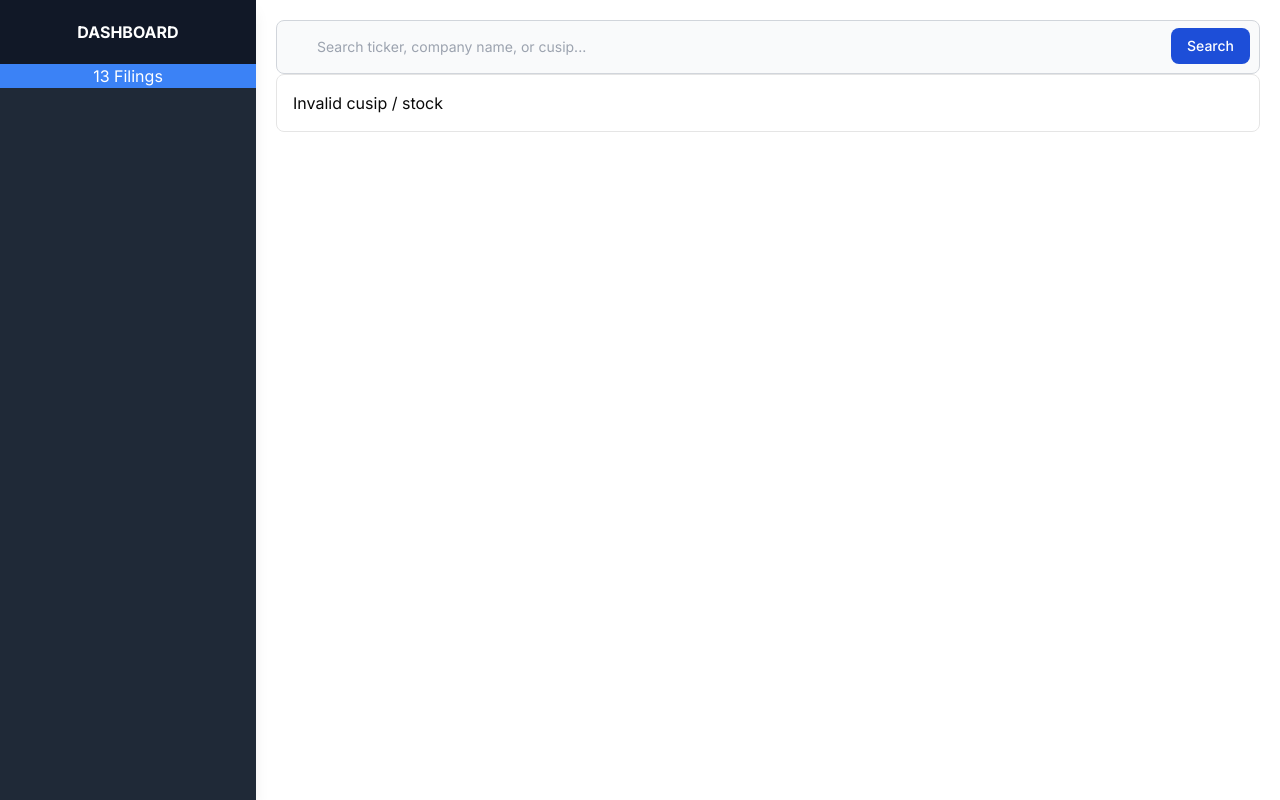
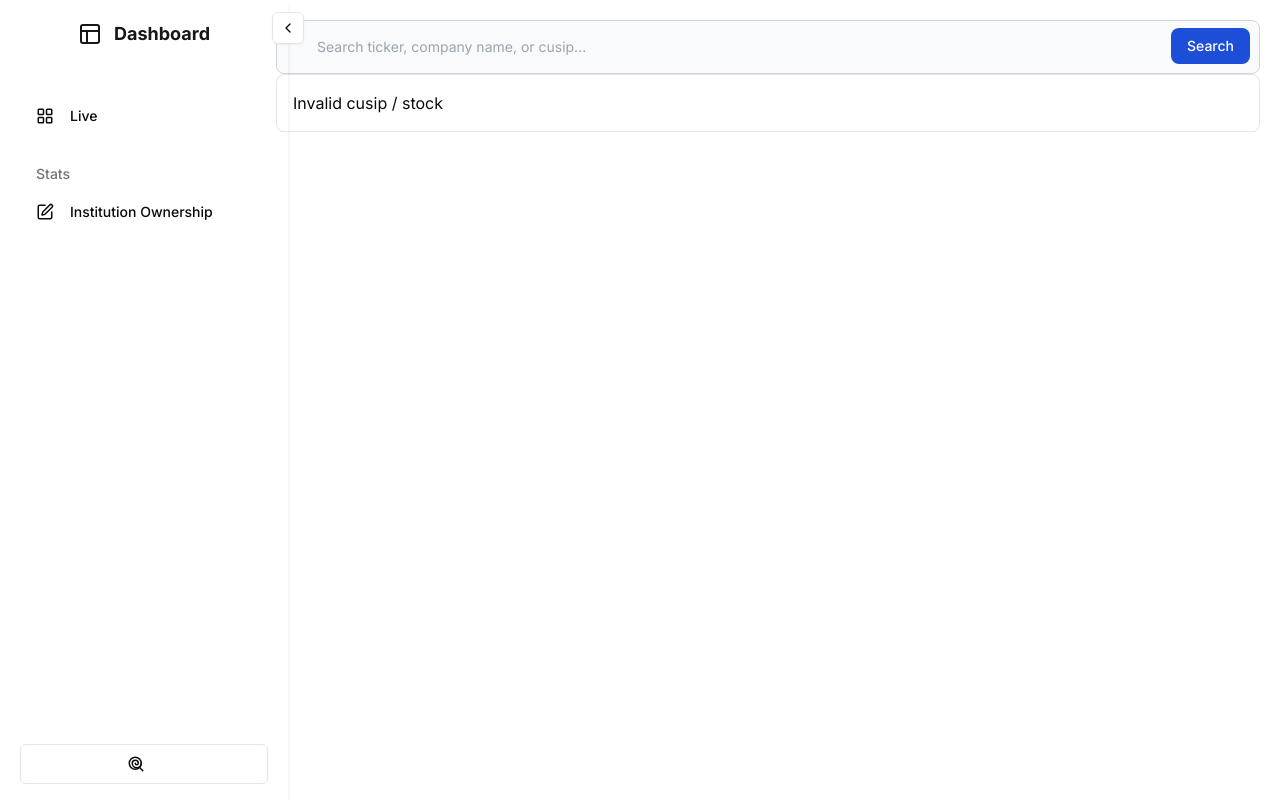
Before and after one commit to chokychou/13f, a Next.js app in the folder src/webapp/: page / in a window 1280 px wide. Built offline with nearby package versions, Linux system fonts and the light colour scheme.

Commit message:
migrate tab function with new ui

```diff
--- a/src/webapp/src/app/components/BodyClient.js
+++ b/src/webapp/src/app/components/BodyClient.js
@@ -1,7 +1,7 @@
 "use client";
 
 import { useState, useEffect } from 'react'
-import { tabs } from "./tab_list"
+import { tabs } from "../../lib/tab_list"
 import ThirteenF from "./ThirteenF";
 import SearchForm from "./SearchForm";
 
--- a/src/webapp/src/app/components/NavBarClient.js
+++ b/src/webapp/src/app/components/NavBarClient.js
@@ -1,38 +1,58 @@
 "use client";
+import { Menu } from "@/components/admin-panel/menu";
+import { SidebarToggle } from "@/components/admin-panel/sidebar-toggle";
+import { Button } from "@/components/ui/button";
+import { useSidebar } from "@/hooks/use-sidebar";
+import { useStore } from "@/hooks/use-store";
+import { cn } from "@/lib/utils";
+import { PanelsTopLeft } from "lucide-react";
+import Link from "next/link";
 
-import React from "react";
-import { useState, useEffect } from 'react'
-import Button from 'react-bootstrap/Button';
-import { tabs } from "./tab_list"
+export default function NavBarClient({selectedTabCallback}) {
 
-function RenderSidebar({ callback }) {
-  const [selectedTab, setSelectedTab] = useState(tabs._13_filings);
+  const sidebar = useStore(useSidebar, (x) => x);
 
-  const handleTabClick = (tabName) => {
-    setSelectedTab(tabName);
-    if (callback) {
-      callback(tabName);
-    }
-  };
+  if (!sidebar) return null;
+  const { isOpen, toggleOpen, getOpenState, setIsHover, settings } = sidebar;
 
   return (
-    <>
-      <div className="flex items-center justify-center h-16 bg-gray-900">
-        <span className="text-white font-bold uppercase">Dashboard</span>
+    <aside
+      className={cn(
+        "fixed top-0 left-0 z-20 h-screen -translate-x-full lg:translate-x-0 transition-[width] ease-in-out duration-300",
+        !getOpenState() ? "w-[90px]" : "w-72",
+        settings.disabled && "hidden"
+      )}
+    >
+      <SidebarToggle isOpen={isOpen} setIsOpen={toggleOpen} />
+      <div
+        onMouseEnter={() => setIsHover(true)}
+        onMouseLeave={() => setIsHover(false)}
+        className="relative h-full flex flex-col px-3 py-4 overflow-y-auto shadow-md dark:shadow-zinc-800"
+      >
+        <Button
+          className={cn(
+            "transition-transform ease-in-out duration-300 mb-1",
+            !getOpenState() ? "translate-x-1" : "translate-x-0"
+          )}
+          variant="link"
+          asChild
+        >
+          <Link href="#" className="flex items-center gap-2">
+            <PanelsTopLeft className="w-6 h-6 mr-1" />
+            <h1
+              className={cn(
+                "font-bold text-lg whitespace-nowrap transition-[transform,opacity,display] ease-in-out duration-300",
+                !getOpenState()
+                  ? "-translate-x-96 opacity-0 hidden"
+                  : "translate-x-0 opacity-100"
+              )}
+            >
+              Dashboard
+            </h1>
+          </Link>
+        </Button >
+        <Menu isOpen={getOpenState()} selectedTabCallback={selectedTabCallback} />
       </div>
-      <Button variant={selectedTab === tabs._13_filings ? "primary bg-blue-500 text-white" : "secondary"} onClick={() => handleTabClick(tabs._13_filings)}>
-        13 Filings
-      </Button>
-    </>
+    </aside>
   );
 }
-
-export default function NavBarClient({ width, selectedTabCallback }) {
-  return (
-    <>
-      <div style={{ width: width }} className="hidden md:flex flex-col w-64 bg-gray-800 h-screen fixed top-0 left-0 shadow-lg">
-        <RenderSidebar callback={selectedTabCallback} />
-      </div>
-    </>
-  );
-}
--- a/src/webapp/src/app/page.js
+++ b/src/webapp/src/app/page.js
@@ -3,10 +3,11 @@
 import { useState } from "react";
 import BodyClient from "./components/BodyClient"
 import NavBarClient from "./components/NavBarClient"
-import { tabs } from "./components/tab_list"
+import { tabs } from "../lib/tab_list"
 
 
 export default function Home() {
+  // TODO: deprecate
   const searchbarWidth = "20%";
 
   const [selectedTab, setSelectedTab] = useState(tabs._13_filings);
@@ -17,7 +18,7 @@ export default function Home() {
 
   return (
     <>
-      <NavBarClient width={searchbarWidth} selectedTabCallback={handleTabChange} />
+      <NavBarClient selectedTabCallback={handleTabChange} />
       <BodyClient width={searchbarWidth} selectedTab={selectedTab} />
     </>
   );
--- a/src/webapp/src/components/admin-panel/menu.jsx
+++ b/src/webapp/src/components/admin-panel/menu.jsx
@@ -1,6 +1,6 @@
 "use client";;
 import Link from "next/link";
-import { Ellipsis, LogOut } from "lucide-react";
+import { Ellipsis, Lollipop } from "lucide-react";
 import { usePathname } from "next/navigation";
 
 import { cn } from "@/lib/utils";
@@ -16,10 +16,16 @@ import {
 } from "@/components/ui/tooltip";
 
 export function Menu({
-  isOpen
+  isOpen, selectedTabCallback
 }) {
   const pathname = usePathname();
   const menuList = getMenuList(pathname);
+
+  const handleTabClick = (tabName) => {
+    if (selectedTabCallback) {
+      selectedTabCallback(tabName);
+    }
+  };
 
   return (
     (<ScrollArea className="[&>div>div[style]]:!block">
@@ -64,7 +70,8 @@ export function Menu({
                                 : "ghost"
                             }
                             className="w-full justify-start h-10 mb-1"
-                            asChild>
+                            asChild
+                            onClick={() => handleTabClick(label)}>
                             <Link href={href}>
                               <span className={cn(isOpen === false ? "" : "mr-4")}>
                                 <Icon size={18} />
@@ -111,16 +118,12 @@ export function Menu({
                     variant="outline"
                     className="w-full justify-center h-10 mt-5">
                     <span className={cn(isOpen === false ? "" : "mr-4")}>
-                      <LogOut size={18} />
+                      <Lollipop size={18} />
                     </span>
-                    <p
-                      className={cn("whitespace-nowrap", isOpen === false ? "opacity-0 hidden" : "opacity-100")}>
-                      Sign out
-                    </p>
                   </Button>
                 </TooltipTrigger>
                 {isOpen === false && (
-                  <TooltipContent side="right">Sign out</TooltipContent>
+                  <TooltipContent side="right"></TooltipContent>
                 )}
               </Tooltip>
             </TooltipProvider>
--- a/src/webapp/src/lib/menu-list.js
+++ b/src/webapp/src/lib/menu-list.js
@@ -1,4 +1,5 @@
 import { Tag, Users, Settings, Bookmark, SquarePen, LayoutGrid } from "lucide-react";
+import { tabs } from "./tab_list"
 
 export function getMenuList(pathname) {
   return [
@@ -6,56 +7,23 @@ export function getMenuList(pathname) {
       groupLabel: "",
       menus: [
         {
-          href: "/dashboard",
-          label: "Dashboard",
+          href: "#",
+          label: "Live",
           icon: LayoutGrid,
           submenus: []
         }
       ]
     },
     {
-      groupLabel: "Contents",
+      groupLabel: "Stats",
       menus: [
         {
-          href: "",
-          label: "Posts",
+          href: "#",
+          label: tabs._13_filings,
           icon: SquarePen,
           submenus: [
-            {
-              href: "/posts",
-              label: "All Posts"
-            },
-            {
-              href: "/posts/new",
-              label: "New Post"
-            }
           ]
         },
-        {
-          href: "/categories",
-          label: "Categories",
-          icon: Bookmark
-        },
-        {
-          href: "/tags",
-          label: "Tags",
-          icon: Tag
-        }
-      ]
-    },
-    {
-      groupLabel: "Settings",
-      menus: [
-        {
-          href: "/users",
-          label: "Users",
-          icon: Users
-        },
-        {
-          href: "/account",
-          label: "Account",
-          icon: Settings
-        }
       ]
     }
   ];
--- a/src/webapp/src/app/components/tab_list.js
+++ b/src/webapp/src/lib/tab_list.js
@@ -1,6 +1,6 @@
 class Tabs {
     constructor() {
-        this._13_filings = "13 Filings";
+        this._13_filings = "Institution Ownership";
     }
 }
 
```
